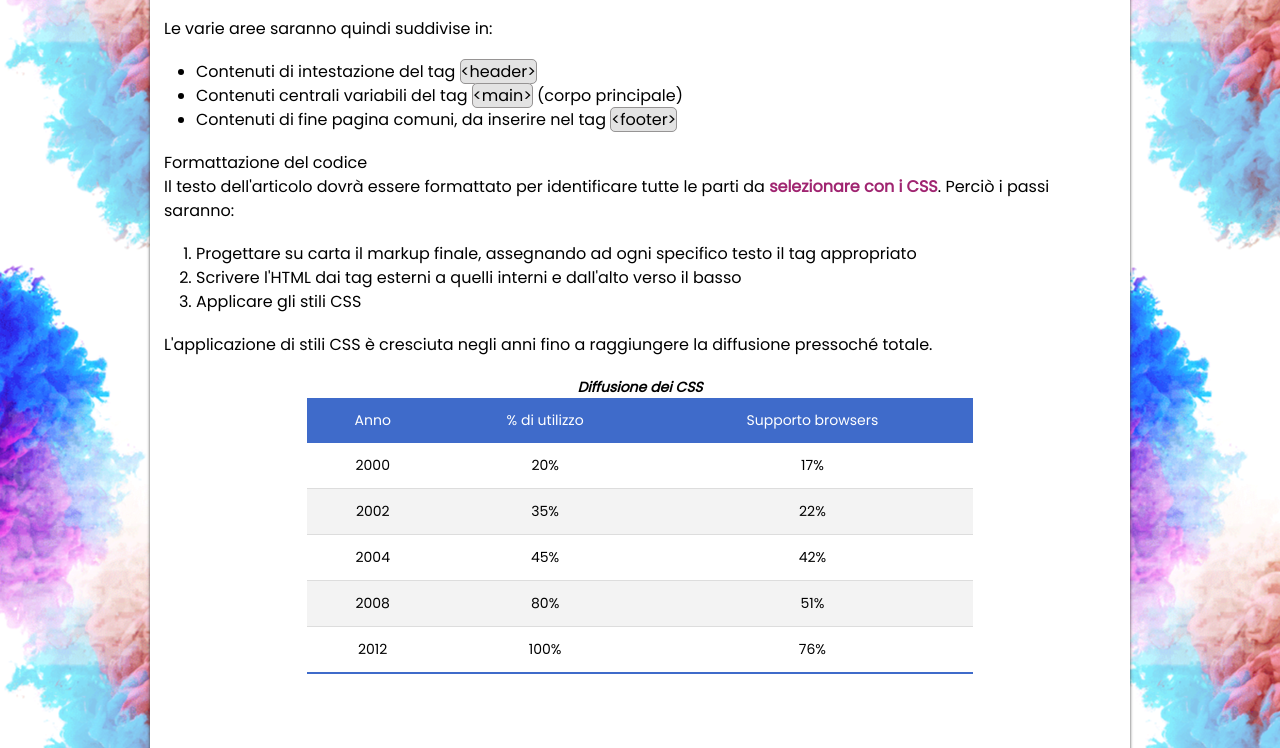
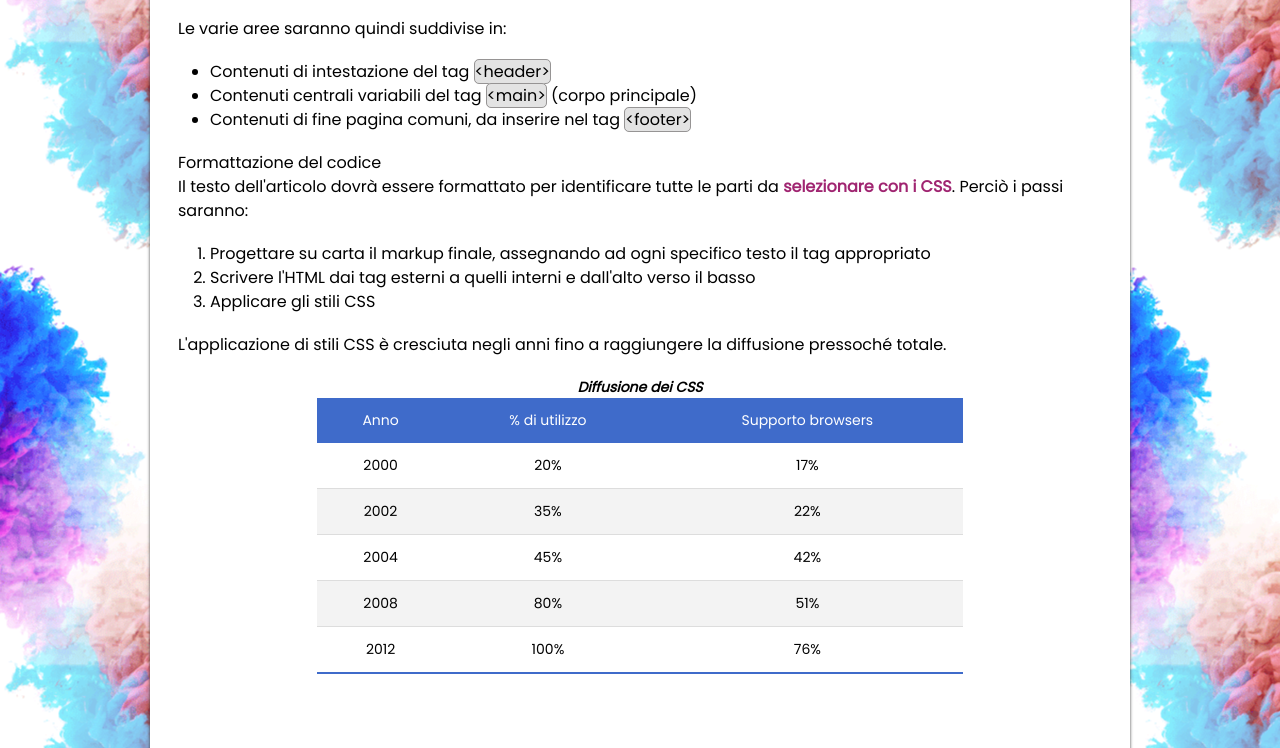
Before and after one commit to Cristiano-Rocchi/S5L1, a plain HTML site: page index.html in a window 1280 px wide. Shown: the part 412-1160 px from the top of the page. Drawn offline with Linux system fonts and the light colour scheme.

Commit message:
fixed padding main all viewport

```diff
--- a/assets/css/style.css
+++ b/assets/css/style.css
@@ -57,7 +57,7 @@ header nav li a::before {
 main {
   background-color: #fff;
   box-shadow: 0 3px 3px #444;
-  padding: 2em 1em;
+  padding: 2em;
   margin-bottom: 1.5em;
 }
 section {
```
